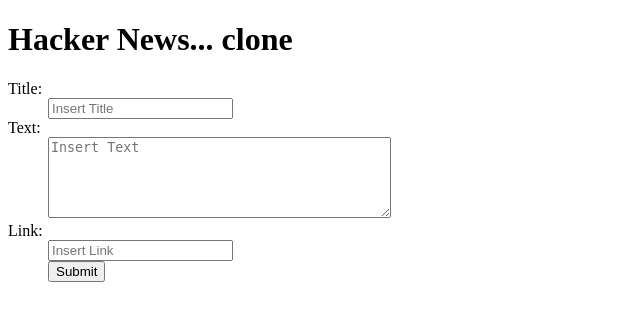
After one commit to felitchia/hacker-news-clone, a Flask app: page /submit in a window 1280 px wide. The commit adds this page. Shown: the top 321 px of the page, without its empty margins (0-640 px from the left). Run offline with Flask 2, Linux system fonts and the light colour scheme; parts of the project's set-up code (start-up, migrations or seed data) failed here and were passed over.

Commit message:
add submit.html template and controller

```diff
--- a/app.py
+++ b/app.py
@@ -32,5 +32,16 @@
     articles = db.session.query(models.Article)
     return render_template('index.html', articles=articles)
 
+@app.route('/submit', methods=['GET', 'POST'])
+def submit_article():
+    if request.method == 'GET':
+        return render_template('submit.html')
+    new_article = models.Article(request.form['title'], request.form['text'], request.form['link'], 0, 0)
+    db.session.add(new_article)
+    db.session.commit()
+    flash('Your article was successfully inserted')
+    return redirect(url_for('index'))
+
+
 if __name__ == '__main__':
     app.run()
--- a/templates/index.html
+++ b/templates/index.html
@@ -1,5 +1,6 @@
 {% extends "layout.html" %}
 {% block body %}
+    <a href="{{ url_for('submit_article') }}">Submit</a>
     <ul class=articles>
         {% for article in articles %}
         <li><h2>{{ article.title }}</h2>{{ article.text|safe }}
--- /dev/null
+++ b/templates/submit.html
@@ -0,0 +1,15 @@
+{% extends "layout.html" %}
+{% block body %}
+    <form action="{{ url_for('submit_article') }}" method=post class=submit>
+      <dl>
+        <dt>Title:
+        <dd><input type="title" id="title" name="title" placeholder="Insert Title" value="{{ request.form.title }}" required>
+        <dt>Text:
+          <dd><textarea type="text" id="text" name="text" placeholder="Insert Text" rows=5 cols=40 value="{{ request.form.text }}"></textarea>
+        <dt>Link:
+        <dd><input type="link" id="link" name="link" placeholder="Insert Link" value="{{ request.form.link }}">
+
+        <dd><input type=submit value=Submit>
+      </dl>
+    </form>
+{% endblock %}
```
Lines whose indentation alone changed are shown as unchanged.
